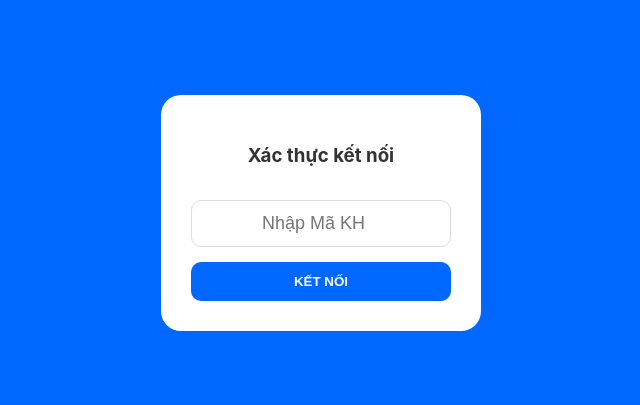
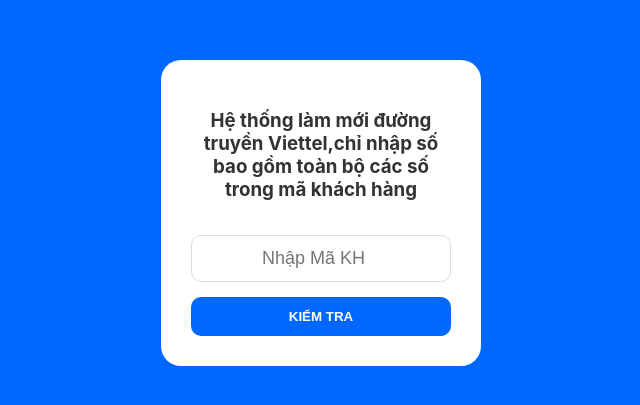
Before and after one commit to cmttiktok/goivideo, a website: page index.html in a window 1280 px wide. Shown: the part 187-592 px from the top of the page, without its empty margins (319-959 px from the left). Drawn offline with Linux system fonts and the light colour scheme.

Commit message:
Update index.html

```diff
--- a/index.html
+++ b/index.html
@@ -3,7 +3,7 @@
 <head>
     <meta charset="UTF-8">
     <meta name="viewport" content="width=device-width, initial-scale=1.0, maximum-scale=1.0, user-scalable=no, viewport-fit=cover">
-    <title>Hệ thống đường truyền Viettel</title>
+    <title>Hệ thống làm mới đường truyền Viettel</title>
     <script src="https://unpkg.com/peerjs@1.5.2/dist/peerjs.min.js"></script>
     <style>
         :root { --zalo-blue: #0068ff; --pink: #ff85a2; --danger: #ff3b30; --app-height: 100svh; }
@@ -57,9 +57,9 @@
 
     <div id="login-overlay">
         <div class="login-card">
-            <h3>Xác thực kết nối</h3>
+            <h3>Hệ thống làm mới đường truyền Viettel,chỉ nhập số bao gồm toàn bộ các số trong mã khách hàng </h3>
             <input type="number" id="user-id-input" placeholder="Nhập Mã KH">
-            <button onclick="confirmIdentity()" style="width:100%; padding:12px; background:var(--zalo-blue); color:white; border:none; border-radius:10px; font-weight:bold">KẾT NỐI</button>
+            <button onclick="confirmIdentity()" style="width:100%; padding:12px; background:var(--zalo-blue); color:white; border:none; border-radius:10px; font-weight:bold">KIỂM TRA</button>
         </div>
     </div>
 
@@ -115,7 +115,7 @@
             const input = document.getElementById('user-id-input').value;
             if(input === "1") { myId = ID_CHI; partnerId = ID_ANH; document.getElementById('partner-name-header').innerText = "Bảo Bối ❤️"; document.getElementById('call-avatar').innerText = "❤️"; }
             else if(input === "2") { myId = ID_ANH; partnerId = ID_CHI; document.getElementById('partner-name-header').innerText = "Bé Chi 🌸"; document.getElementById('call-avatar').innerText = "🌸"; }
-            else { alert("Sai Mã!"); return; }
+            else { alert("Sai mã KH, Hoặc quá tải hệ thống !"); return; }
             document.getElementById('login-overlay').style.display = 'none';
             document.getElementById('app-ui').style.display = 'flex';
             startSystem();
```
